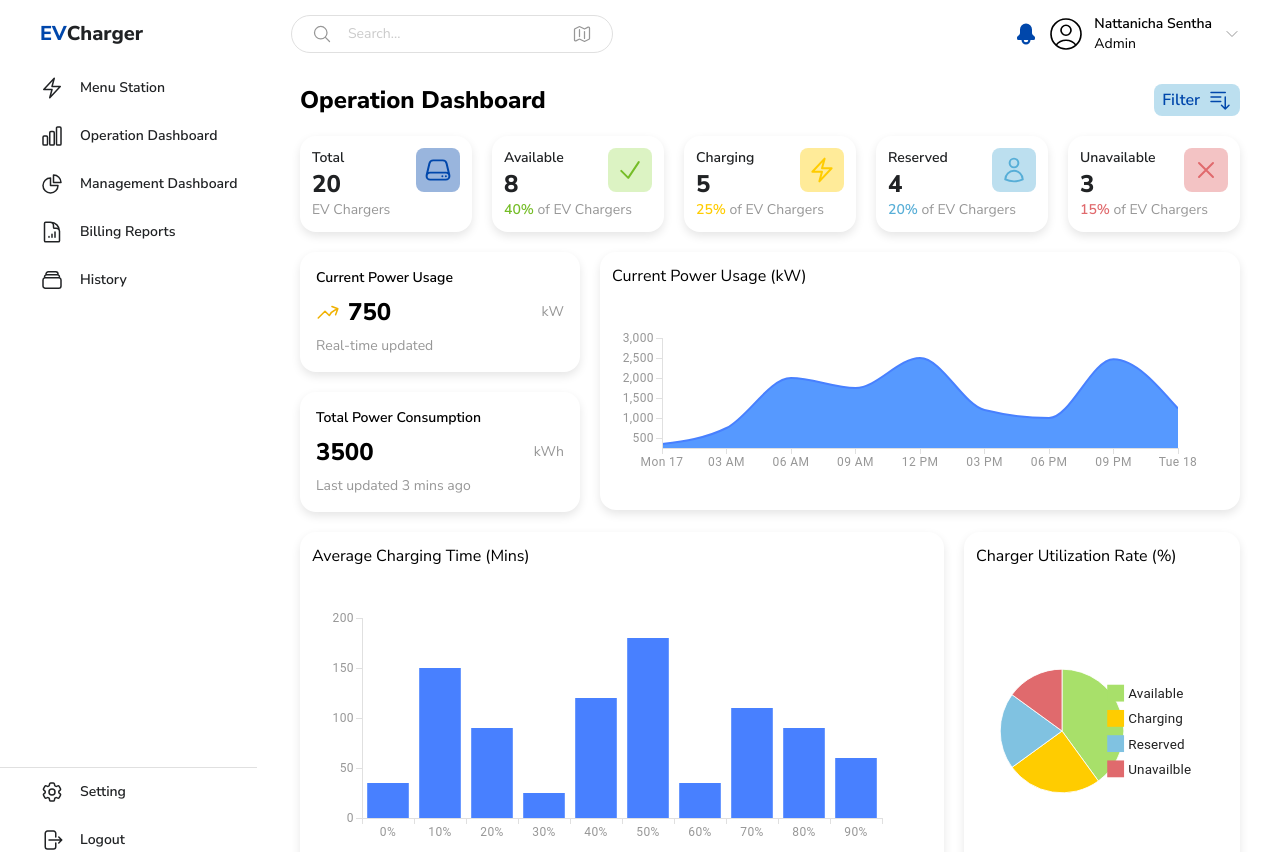
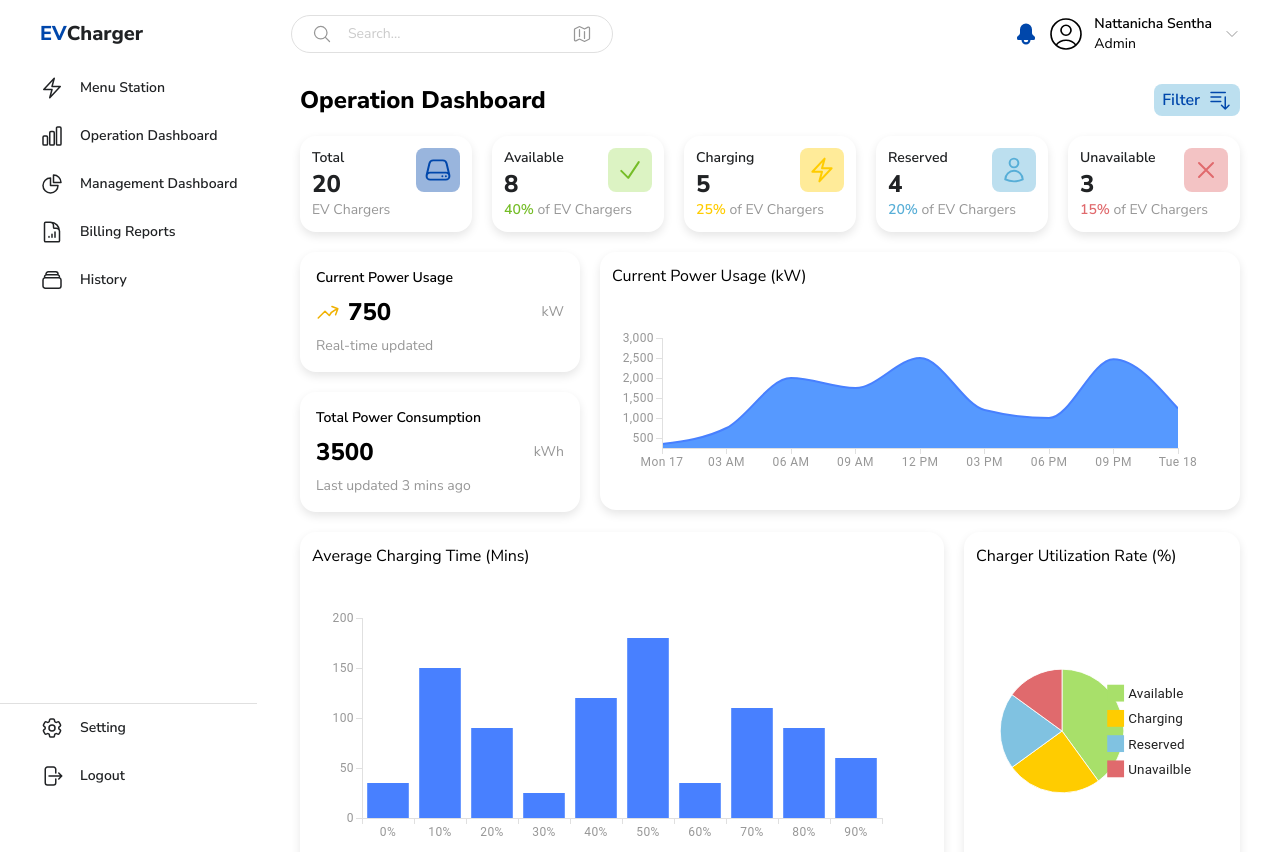
Before and after one commit to NattanichaSent/EV-Charger, a React (Vite) app: page / in a window 1280 px wide. Shown: the top 852 px of the page. Built offline with nearby package versions, Linux system fonts and the light colour scheme.

Commit message:
Edit Sidebar

```diff
--- a/src/component/SideBar.jsx
+++ b/src/component/SideBar.jsx
@@ -11,7 +11,9 @@ import MenuButton from "../component/MenuButton";
 
 function SideBar({ className }) {
     return (
-        <div className={`w-auto bg-background text-primary h-screen flex flex-col ${className}`}>
+        <div
+            className={`w-auto bg-background text-primary flex flex-col ${className}`}
+        >
             <nav className="flex flex-col w-full font-semibold text-sm text-start flex-grow">
                 <div className="w-full">
                     <MenuButton Icon={BoltIcon} text="Menu Station" href="#menu" />
--- a/src/component/StationStatus.jsx
+++ b/src/component/StationStatus.jsx
@@ -1,6 +1,4 @@
-
 import PagePagination from "./PagePagination";
-
 import { useState } from "react";
 import FormControlLabel from "@mui/material/FormControlLabel";
 import Switch from "@mui/material/Switch";
--- a/src/pages/Operation.jsx
+++ b/src/pages/Operation.jsx
@@ -15,10 +15,10 @@ function Operation() {
             {/* TopBar */}
             <TopBar className="fixed top-0 left-0 w-full bg-white z-10" />
 
-            <div className="flex pt-16">
+            <div className="flex pt-16 pb-8">
                 {/* SideBar (ซ่อนใน sm และ md, แสดงใน lg ขึ้นไป) */}
                 <div className="hidden lg:block">
-                    <SideBar className="fixed top-16 left-0 h-screen z-10" />
+                    <SideBar className="fixed top-16 left-0 bottom-0 z-10" />
                 </div>
 
                 {/* ปรับ padding-left เฉพาะเมื่อจอใหญ่ */}
```
